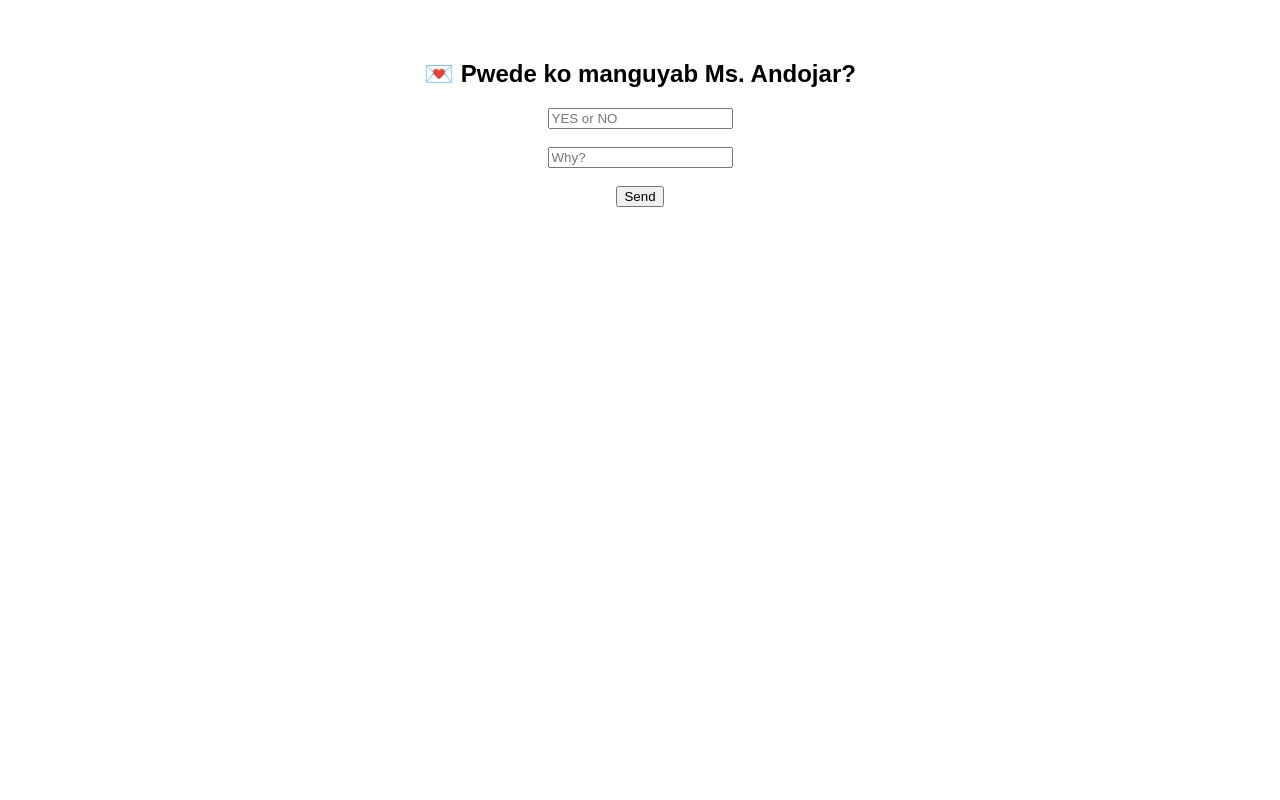
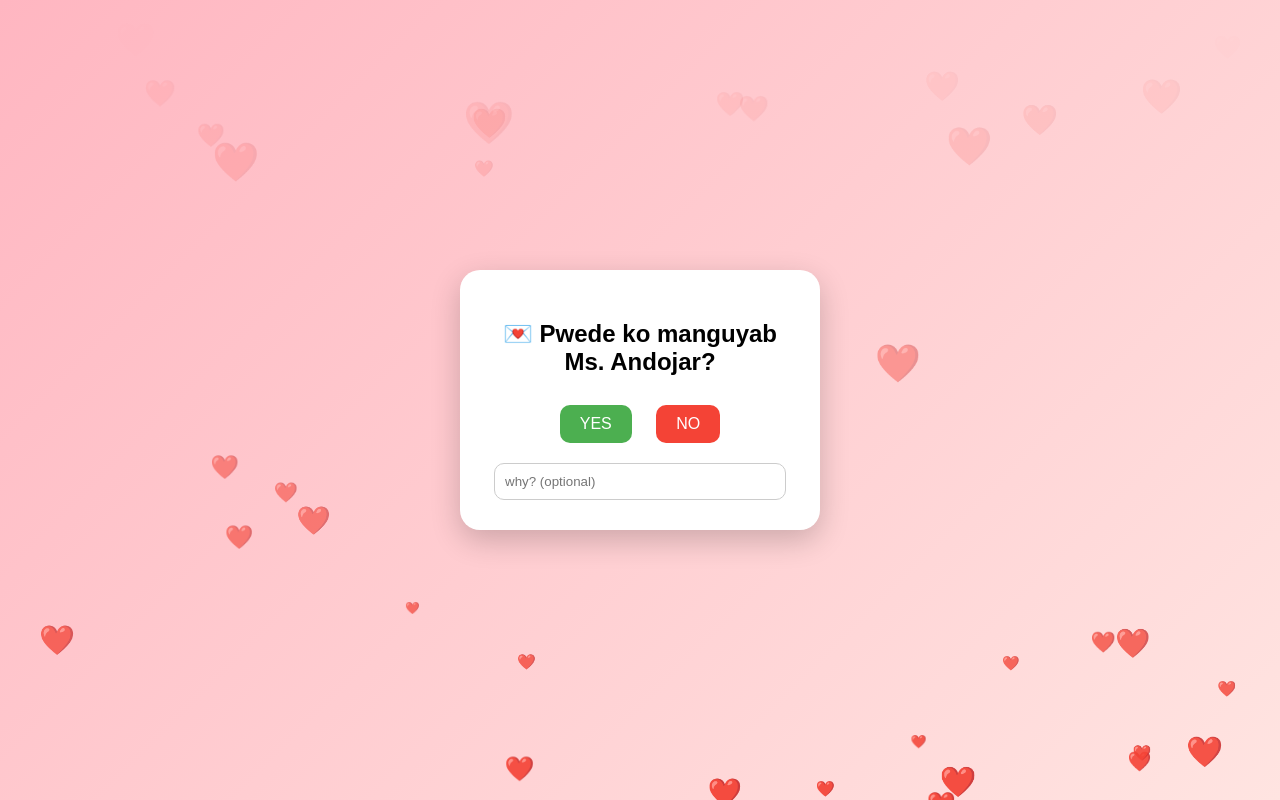
Before and after one commit to dreiherz031-source/jao, a website: page public/index.html in a window 1280 px wide. Drawn offline with Linux system fonts and the light colour scheme.

Commit message:
update server and UI fix

```diff
--- a/public/index.html
+++ b/public/index.html
@@ -1,30 +1,146 @@
 <!DOCTYPE html>
 <html>
-<body style="text-align:center;font-family:Arial;margin-top:60px;">
+<head>
+    <title>💌 Ask Page</title>
 
-<h2>💌 Pwede ko manguyab Ms. Andojar?</h2>
+    <style>
+        body {
+            margin: 0;
+            overflow: hidden;
+            font-family: Arial, sans-serif;
+            background: linear-gradient(135deg, #ffb6c1, #ffe4e1);
+            display: flex;
+            justify-content: center;
+            align-items: center;
+            height: 100vh;
+        }
 
-<input id="answer" placeholder="YES or NO">
-<br><br>
+        /* HEART BACKGROUND */
+        .hearts {
+            position: fixed;
+            width: 100%;
+            height: 100%;
+            top: 0;
+            left: 0;
+            z-index: 0;
+            overflow: hidden;
+        }
 
-<input id="reason" placeholder="Why?">
-<br><br>
+        .hearts span {
+            position: absolute;
+            color: red;
+            font-size: 20px;
+            animation: floatUp 6s linear infinite;
+            bottom: -50px;
+        }
 
-<button onclick="send()">Send</button>
+        @keyframes floatUp {
+            0% {
+                transform: translateY(0) scale(1);
+                opacity: 1;
+            }
+            100% {
+                transform: translateY(-100vh) scale(1.5);
+                opacity: 0;
+            }
+        }
+
+        /* CARD UI */
+        .card {
+            position: relative;
+            z-index: 2;
+            background: white;
+            padding: 30px;
+            border-radius: 20px;
+            text-align: center;
+            box-shadow: 0 10px 30px rgba(0,0,0,0.2);
+            width: 300px;
+        }
+
+        button {
+            padding: 10px 20px;
+            margin: 10px;
+            border: none;
+            border-radius: 10px;
+            cursor: pointer;
+            font-size: 16px;
+        }
+
+        .yes {
+            background: #4CAF50;
+            color: white;
+        }
+
+        .no {
+            background: #f44336;
+            color: white;
+        }
+
+        input {
+            padding: 10px;
+            width: 90%;
+            margin-top: 10px;
+            border-radius: 10px;
+            border: 1px solid #ccc;
+        }
+    </style>
+</head>
+
+<body>
+
+<!-- HEART BACKGROUND -->
+<div class="hearts"></div>
+
+<!-- MAIN CARD -->
+<div class="card">
+    <h2>💌 Pwede ko manguyab Ms. Andojar?</h2>
+
+    <button class="yes" onclick="sendAnswer('YES')">YES</button>
+    <button class="no" onclick="sendAnswer('NO')">NO</button>
+
+    <br>
+
+    <input id="reason" placeholder="why? (optional)">
+</div>
 
 <script>
-function send(){
+function sendAnswer(answer) {
+    const reason = document.getElementById("reason").value;
+
     fetch("/submit", {
         method: "POST",
-        headers: {"Content-Type":"application/json"},
+        headers: {
+            "Content-Type": "application/json"
+        },
         body: JSON.stringify({
-            answer: document.getElementById("answer").value,
-            reason: document.getElementById("reason").value
+            answer: answer,
+            reason: reason
         })
+    })
+    .then(res => res.json())
+    .then(data => {
+        alert("Sent 💌 Thank you!");
     });
+}
 
-    alert("Sent 💌");
+/* FLOATING HEARTS */
+function createHearts() {
+    const container = document.querySelector(".hearts");
+
+    for (let i = 0; i < 40; i++) {
+        let heart = document.createElement("span");
+        heart.innerHTML = "❤️";
+
+        heart.style.left = Math.random() * 100 + "vw";
+        heart.style.fontSize = (Math.random() * 20 + 10) + "px";
+        heart.style.animationDuration = (Math.random() * 3 + 3) + "s";
+        heart.style.opacity = Math.random();
+
+        container.appendChild(heart);
+    }
 }
+
+createHearts();
 </script>
 
 </body>
```
Also changed, not shown: responses.json (+8 -0 lines), server.js (+10 -6 lines).
